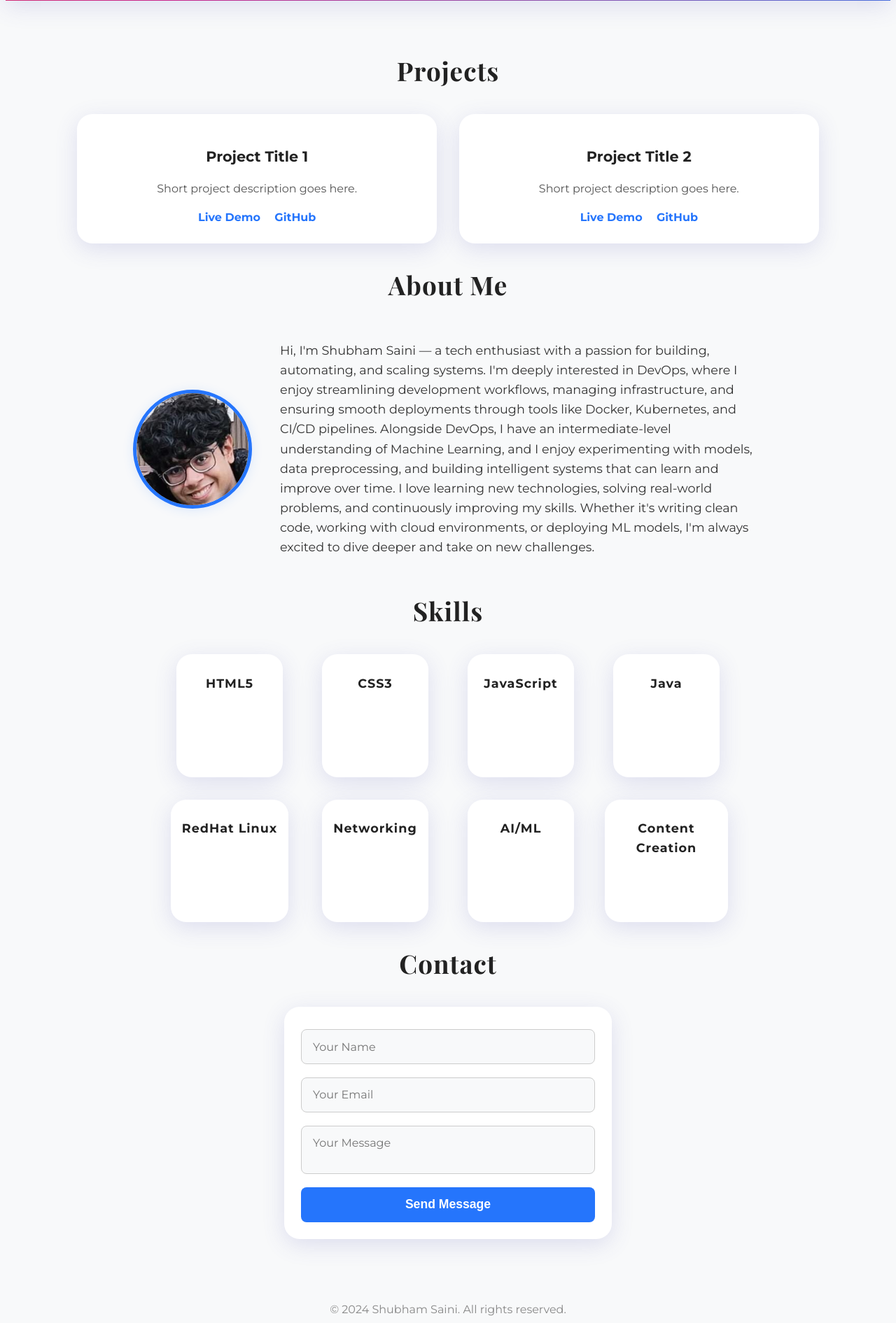
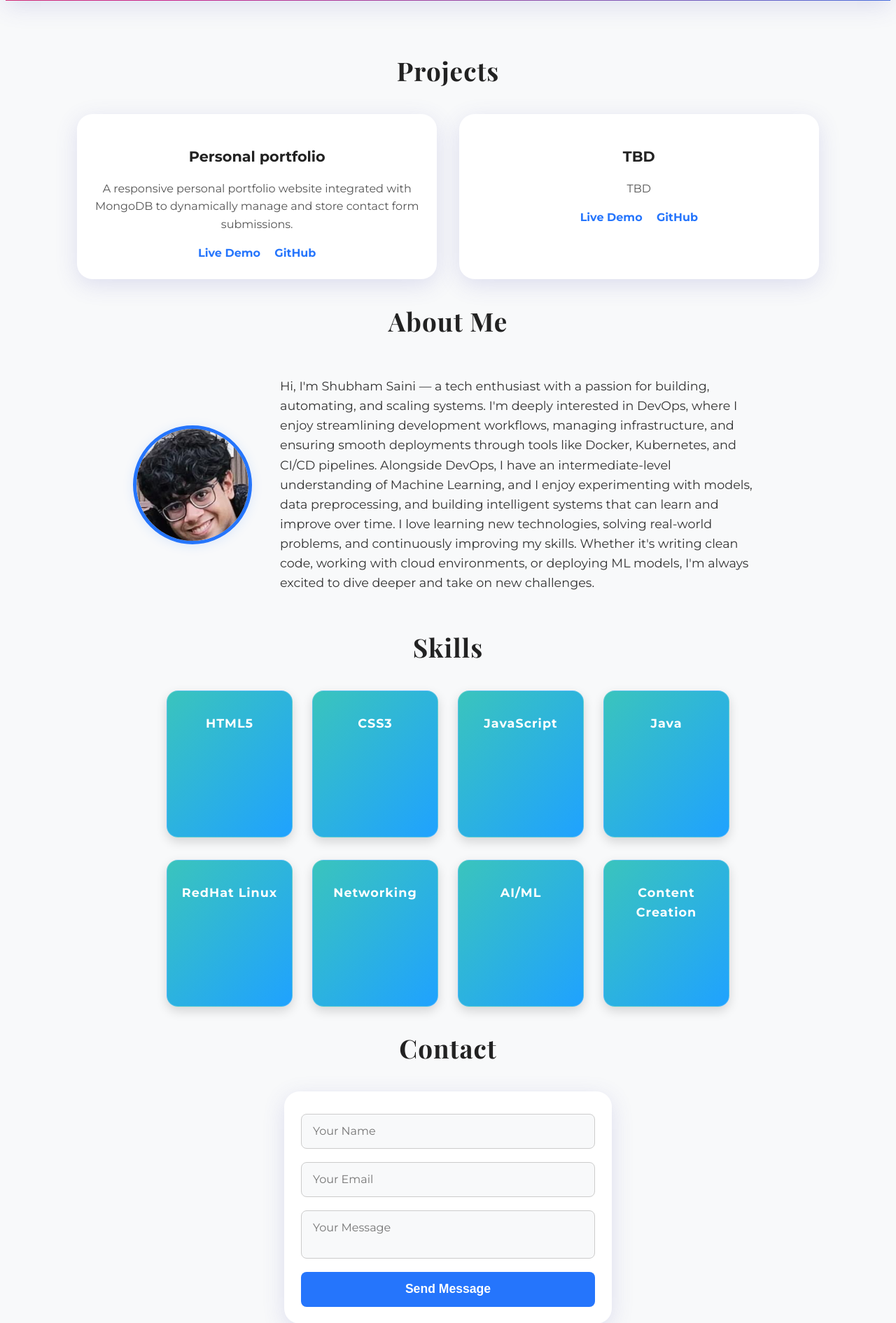
Before and after one commit to shubhamsaini42069/personal--portfolio, a Flask app: template templates/index.html in a window 1280 px wide. Shown: the part 803-2694 px from the top of the page at 70% size. Run offline with Flask 3, Linux system fonts and the light colour scheme; the template is opened without the code that fills it, so the values that code supplies are empty; parts of the project's set-up code (start-up, migrations or seed data) failed here and were passed over.

Commit message:
added some more features

```diff
--- a/static/styles.css
+++ b/static/styles.css
@@ -275,19 +275,33 @@ body.dark .bio {
   justify-items: center;
 }
 .skill-card {
-  background: #fff;
-  border-radius: var(--radius);
-  box-shadow: var(--shadow);
-  padding: 1.2rem 1rem 1rem 1rem;
+  background: linear-gradient(135deg, #3ac4bd, #1fa2ff);
+  border-radius: 1rem;
+  box-shadow: 0 6px 15px rgba(0, 0, 0, 0.15);
+  padding: 1.5rem 1.2rem;
   display: flex;
   flex-direction: column;
   align-items: center;
-  transition: transform 0.3s, box-shadow 0.3s;
-  min-width: 120px;
-  min-height: 140px;
+  transition: transform 0.3s ease, box-shadow 0.3s ease;
+  min-width: 140px;
+  min-height: 160px;
   position: relative;
   overflow: hidden;
+  color: white;
+  text-align: center;
+  backdrop-filter: blur(4px);
+  border: 1px solid rgba(255, 255, 255, 0.2);
 }
+
+.skill-card:hover {
+  transform: translateY(-10px) scale(1.05);
+  box-shadow: 0 15px 30px rgba(0, 0, 0, 0.25), 0 0 20px rgba(58, 196, 189, 0.6);
+  border: 1px solid rgba(255, 255, 255, 0.3);
+  transition: transform 0.3s ease, box-shadow 0.3s ease, border 0.3s ease;
+  background: linear-gradient(135deg, #3ac4bd, #1fa2ff);
+}
+
+
 body.dark .skill-card {
   background: #232526;
   color: #fff;
@@ -309,10 +323,7 @@ body.dark .skill-card {
 .skill-card:hover img {
   transform: scale(1.15) rotate(-6deg);
 }
-.skill-card:hover {
-  transform: translateY(-8px) scale(1.04);
-  box-shadow: 0 8px 32px #2575fc33;
-}
+
 
 .contact-form {
   max-width: 420px;
--- a/templates/index.html
+++ b/templates/index.html
@@ -49,14 +49,14 @@
       <div class="projects-grid">
         <!-- Project cards will go here -->
         <div class="project-card" data-aos="fade-up" data-aos-delay="100">
-          <h3>Project Title 1</h3>
-          <p>Short project description goes here.</p>
-          <a href="#" class="project-link" target="_blank">Live Demo</a>
-          <a href="#" class="project-link" target="_blank">GitHub</a>
+          <h3>Personal portfolio</h3>
+          <p>A responsive personal portfolio website integrated with MongoDB to dynamically manage and store contact form submissions.</p>
+          <a href="https://portfolio.net.in" class="project-link" target="_blank">Live Demo</a>
+          <a href="https://github.com/shubhamsaini42069/personal--portfolio.git" class="project-link" target="_blank">GitHub</a>
         </div>
         <div class="project-card" data-aos="fade-up" data-aos-delay="200">
-          <h3>Project Title 2</h3>
-          <p>Short project description goes here.</p>
+          <h3>TBD</h3>
+          <p>TBD</p>
           <a href="#" class="project-link" target="_blank">Live Demo</a>
           <a href="#" class="project-link" target="_blank">GitHub</a>
         </div>
```
